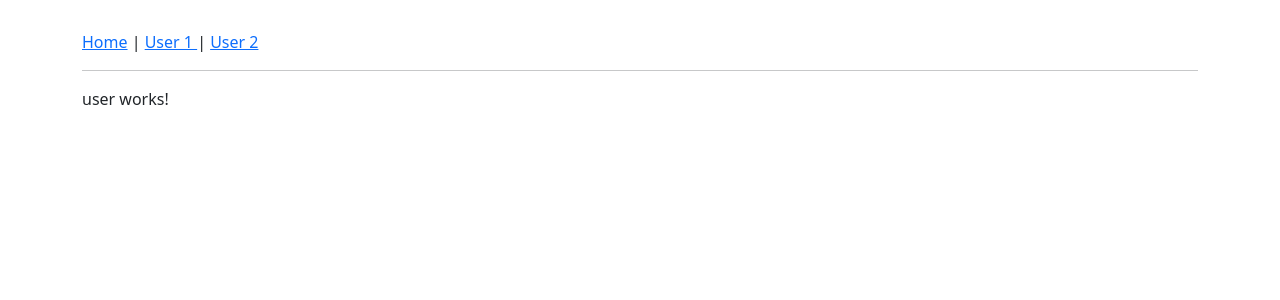
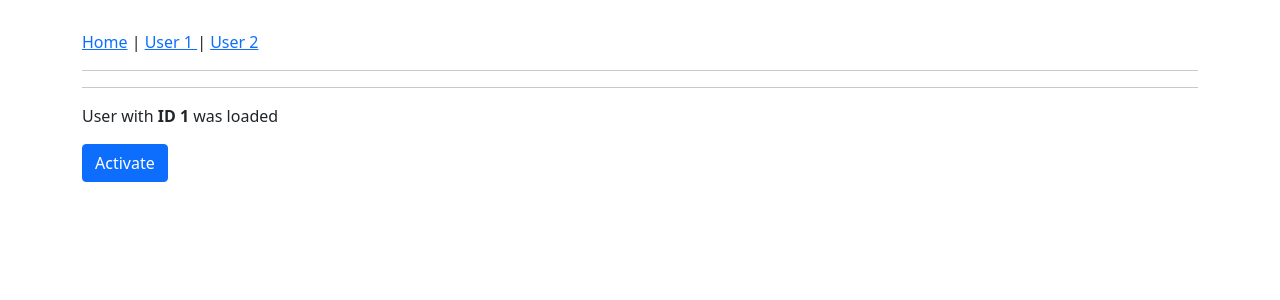
Before and after one commit to ManuDev03/angular-observable, an Angular app: page /user/1 in a window 1280 px wide. Shown: the top 300 px of the page. Built offline with nearby package versions, Linux system fonts and the light colour scheme.

Commit message:
Observable sevices Subjects

```diff
--- a/src/app/app.component.html
+++ b/src/app/app.component.html
@@ -12,6 +12,8 @@
     </div>
   </div>
   <hr />
+  <p *ngIf="userActivated">Activated!</p>
+<hr/>
   <div class="row">
     <div class="col-xs-12 col-sm-10 col-md-8 col-sm-offset-1 col-md-offset-2">
       <router-outlet></router-outlet>
--- a/src/app/app.component.ts
+++ b/src/app/app.component.ts
@@ -1,10 +1,30 @@
-import { Component } from '@angular/core';
+import { Component, OnDestroy, OnInit } from '@angular/core';
+import { UserService } from './user.service';
+import { Subscription } from 'rxjs';
+
+
 
 @Component({
   selector: 'app-root',
   templateUrl: './app.component.html',
   styleUrls: ['./app.component.css']
 })
-export class AppComponent {
+export class AppComponent implements OnInit,OnDestroy {
   title = 'observable';
+  userActivated = false;
+  private activatedSub: Subscription;
+
+
+  constructor(private userService: UserService) {
+  }
+
+  ngOnInit() {
+    this.activatedSub = this.userService.activatedEmitter.subscribe(didActivate => {
+      this.userActivated = didActivate;
+    });
+  }
+   ngOnDestroy(): void {
+    this.activatedSub.unsubscribe();
+  }
+
 }
--- /dev/null
+++ b/src/app/user.service.ts
@@ -0,0 +1,7 @@
+import { Injectable } from '@angular/core';
+import { Subject } from 'rxjs';
+
+@Injectable({providedIn: 'root'})
+export class UserService {
+  activatedEmitter = new Subject<boolean>();
+}
--- a/src/app/user/user.component.html
+++ b/src/app/user/user.component.html
@@ -1 +1,2 @@
-<p>user works!</p>
+<p>User with <strong>ID {{ id }}</strong> was loaded</p>
+<button class="btn btn-primary" (click)="onActivate()">Activate</button>
--- a/src/app/user/user.component.ts
+++ b/src/app/user/user.component.ts
@@ -1,5 +1,7 @@
 import { Component, OnInit } from '@angular/core';
 import { ActivatedRoute, Params } from '@angular/router';
+import { UserService } from '../user.service';
+
 
 @Component({
   selector: 'app-user',
@@ -8,7 +10,7 @@ import { ActivatedRoute, Params } from '@angular/router';
 })
 export class UserComponent implements OnInit {
   id: number;
-  constructor(private route: ActivatedRoute) { }
+  constructor(private route: ActivatedRoute,private userService: UserService) { }
 
   ngOnInit() {
     this.route.params.subscribe((params: Params) => {
@@ -16,4 +18,8 @@ export class UserComponent implements OnInit {
     });
   }
 
+  onActivate() {
+    this.userService.activatedEmitter.next(true);
+  }
+
 }
```
